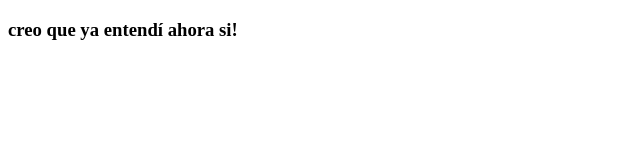
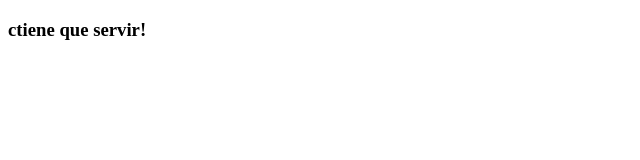
Before and after one commit to FelipeB12/proyectoDemoCursoPrework, a plain HTML site: page index.html in a window 1280 px wide. Shown: the whole page, without its empty margins (0-640 px from the left). Drawn offline with Linux system fonts and the light colour scheme.

Commit message:
ahora re si

```diff
--- a/index.html
+++ b/index.html
@@ -7,6 +7,6 @@
     <title>Document</title>
 </head>
 <body>
-    <h3> creo que ya entendí ahora si!</h3>
+    <h3> ctiene que servir!</h3>
 </body>
 </html>
```
